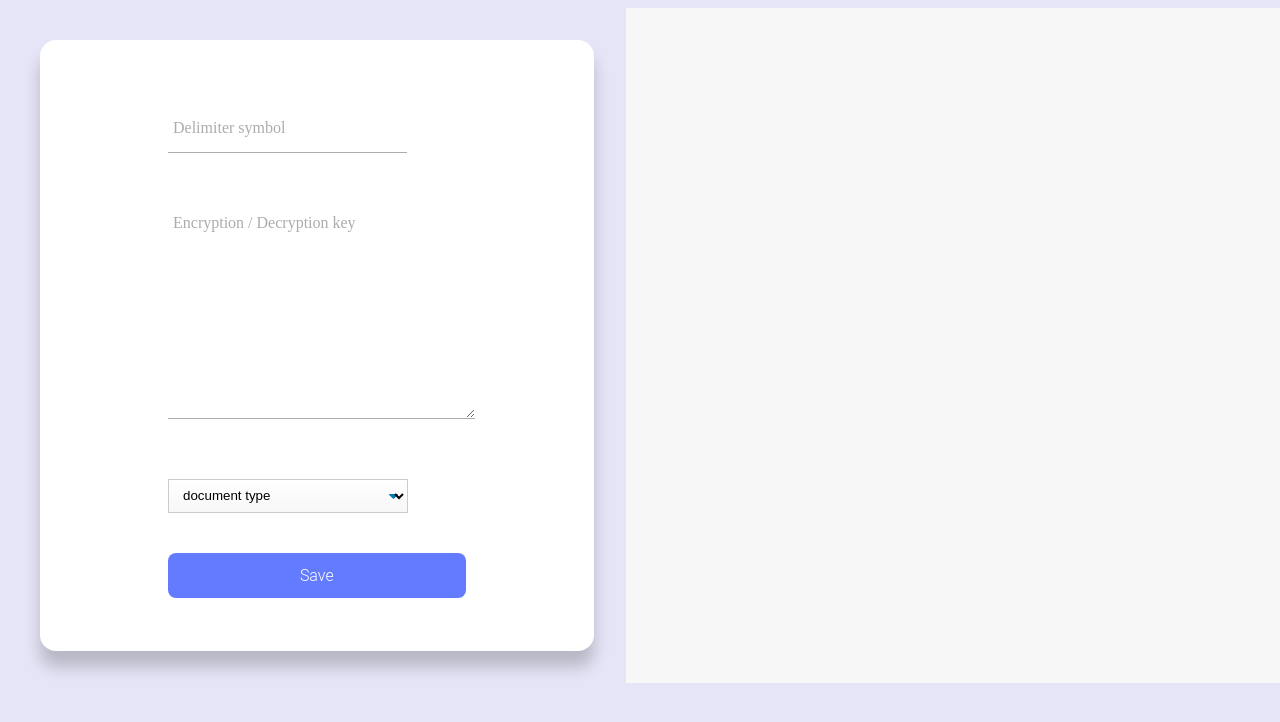
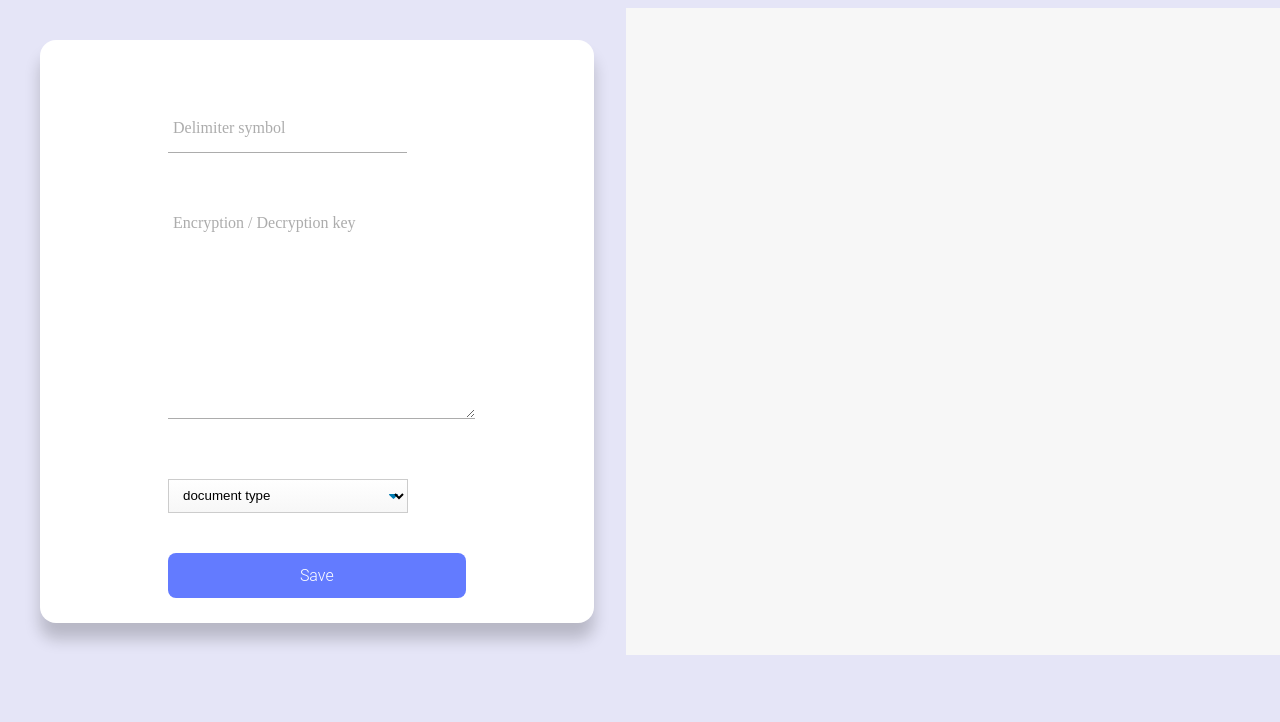
Before and after one commit to mayiPalacios/RiskProject, a React (Create React App) app: page / in a window 1280 px wide. Shown: the top 722 px of the page. Built offline with nearby package versions, Linux system fonts and the light colour scheme.

Commit message:
Fix card

```diff
--- a/src/style/form.css
+++ b/src/style/form.css
@@ -20,8 +20,8 @@ body {
     padding: 1.6em 2.3em;
     overflow: hidden;
     min-width: 30rem;
-    width: 30rem;
-    height: 35rem;
+    /*width: 30rem;
+    height: 35rem;*/
     display: grid;
     gap: 2.5em;
 }
```
